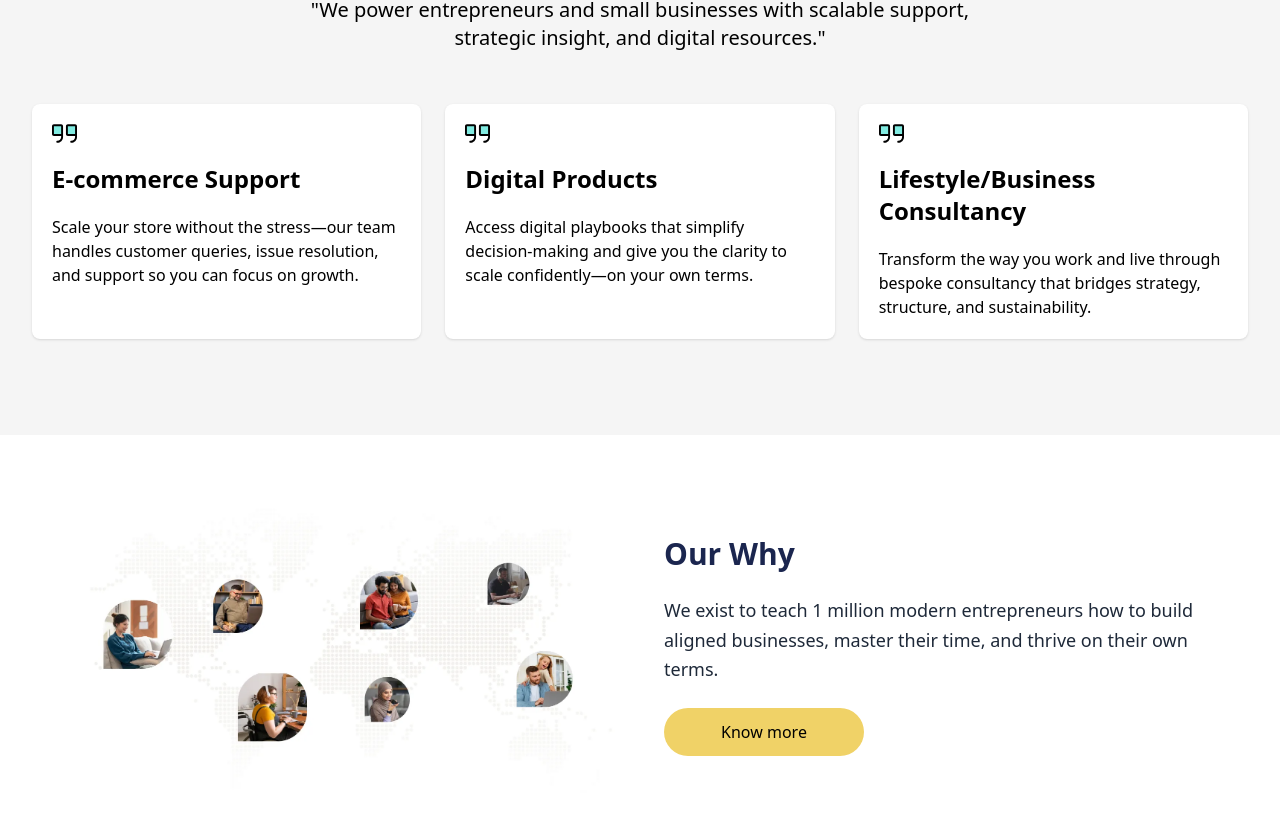
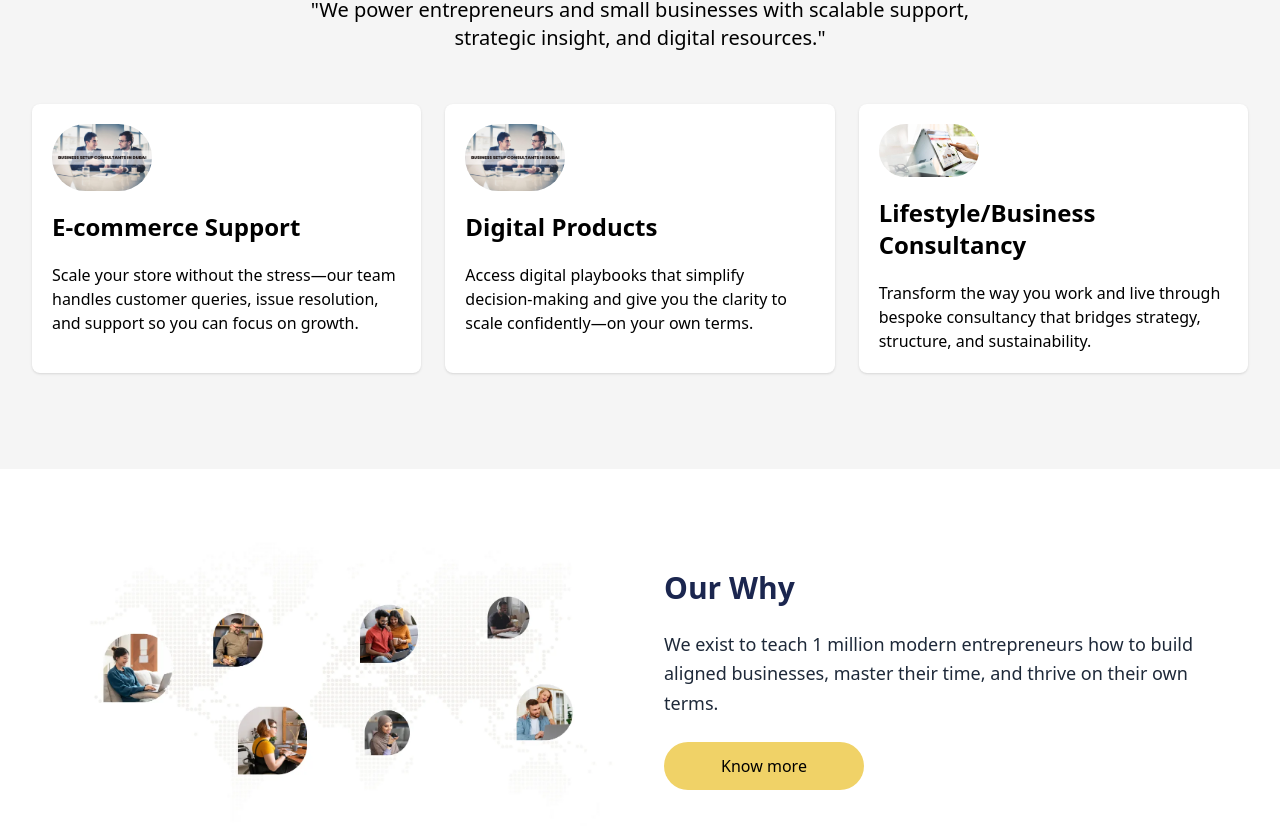
Before and after one commit to Nacho1499/experience, a Next.js app: page / in a window 1280 px wide. Shown: the part 940-1768 px from the top of the page. Built offline with nearby package versions, Linux system fonts and the light colour scheme.

Commit message:
forth commit

```diff
--- a/src/app/about/page.tsx
+++ b/src/app/about/page.tsx
@@ -28,7 +28,7 @@ const Page = () => {
           initial="hidden"
           animate="visible"
           variants={fadeInUp}
-          className="relative h-[40vh] bg-cover bg-center flex items-center justify-center"
+          className="relative h-[40vh] bg-cover bg-center flex items-center justify-center bg-fixed"
           style={{ backgroundImage: "url('/world.webp')" }}
         >
           <div className="absolute inset-0 bg-gradient-to-r from-black/60 to-black/30 z-0" />
--- a/src/app/components/Hero.tsx
+++ b/src/app/components/Hero.tsx
@@ -7,7 +7,7 @@ const Hero = () => {
   return (
     <div className="text-[#2C1F02] font-sans">
       <section
-        className="min-h-screen flex flex-col justify-center items-center px-4 text-center bg-cover bg-center relative"
+        className="min-h-screen flex flex-col justify-center items-center px-4 text-center bg-cover bg-center relative bg-fixed"
         style={{ backgroundImage: "url('/hero.jpg')" }} // Replace with your image path
       >
         {/* Overlay */}
--- a/src/app/components/Offers.tsx
+++ b/src/app/components/Offers.tsx
@@ -15,19 +15,19 @@ const services: Offer[] = [
   {
     id: 1,
     title: "E-commerce Support",
-    image: "/lang.svg",
+    image: "/offer1.jpg",
     description: "Scale your store without the stress—our team handles customer queries, issue resolution, and support so you can focus on growth."
   },
   {
     id: 2,
     title: "Digital Products",
-    image: "/lang.svg",
+    image: "/offer1.jpg",
     description: "Access digital playbooks that simplify decision-making and give you the clarity to scale confidently—on your own terms."
   },
   {
     id: 3,
     title: "Lifestyle/Business Consultancy",
-    image: "/lang.svg",
+    image: "/offer2.jpg",
     description: "Transform the way you work and live through bespoke consultancy that bridges strategy, structure, and sustainability."
   }
 ];
@@ -54,10 +54,10 @@ const Offers = () => {
             transition={{ delay: 0.2 * index, duration: 0.6 }}
           >
             <Image
-              className=" mb-5"
+              className=" rounded-full mb-5 w-[50] h-[50]"
               src={offer.image}
-              width={25}
-              height={25}
+              width={100}
+              height={50}
               alt="icon"
             />
             <h2 className="text-2xl font-bold mb-5">{offer.title}</h2>
```
